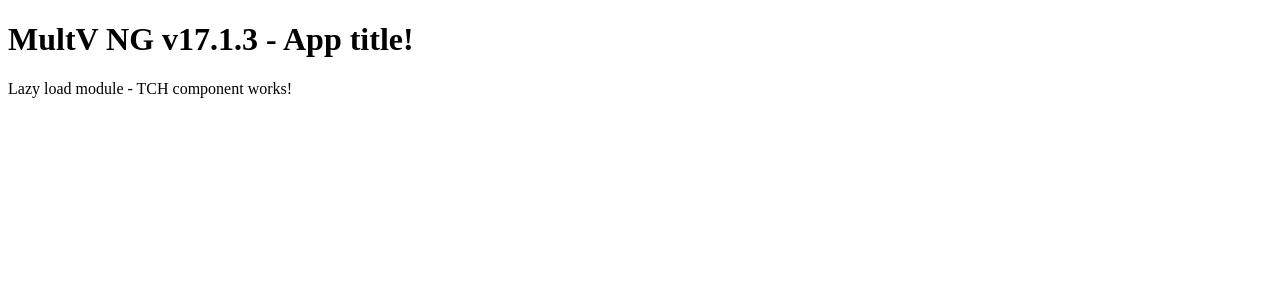
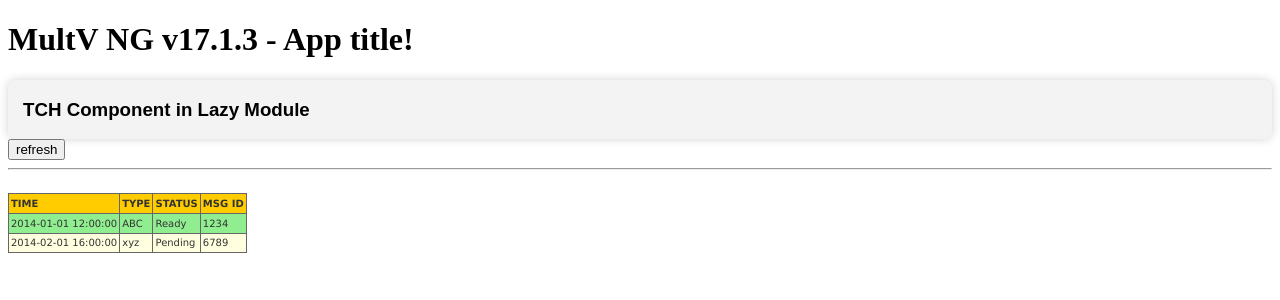
Before and after one commit to simonyuen1999/multv, an Angular app: page /lazy in a window 1280 px wide. Shown: the top 300 px of the page. Built offline with nearby package versions, Linux system fonts and the light colour scheme.

Commit message:
Change TCH from simple Template to become a self-contain Model, Service, and complex Template standalone component

```diff
--- a/src/app/modules/lazy/lazy.module.ts
+++ b/src/app/modules/lazy/lazy.module.ts
@@ -5,7 +5,7 @@ import { LazyRoutingModule } from './lazy-routing.module';
 @NgModule({
   imports: [
     CommonModule,
-    LazyRoutingModule
+    LazyRoutingModule,
   ]
 })
 export class LazyModule { }
--- /dev/null
+++ b/src/app/modules/lazy/tch/TCH.ts
@@ -0,0 +1,6 @@
+export interface TCH {
+    TIME: string,
+    TYPE: string,
+    STATUS: string,
+    MSG_ID: number
+}
--- /dev/null
+++ b/src/app/modules/lazy/tch/tch.component.html
@@ -0,0 +1,20 @@
+<div class="page-container">
+    <div class="action-bar">
+        <h3 class="action-bar-text">{{ title }}</h3>
+    </div>
+    <button class="refresh-button" (click)="onClick()">refresh</button>
+    <hr>
+    <div class="top-container">
+        <table class='gridtable'>
+            <tbody>
+                <tr><th>TIME</th><th>TYPE</th><th>STATUS</th><th>MSG ID</th></tr>
+                <tr *ngFor="let row of data">
+                    <td nowrap>{{row.TIME}}</td>
+                    <td>{{row.TYPE}}</td>
+                    <td>{{row.STATUS}}</td>
+                    <td>{{row.MSG_ID}}</td>
+                </tr>
+            </tbody>
+        </table>
+    </div>
+</div>
--- /dev/null
+++ b/src/app/modules/lazy/tch/tch.component.scss
@@ -0,0 +1,106 @@
+
+.page-container{
+
+}
+.action-bar{
+    // height: 30px;
+    width: 100%;
+    display: flex;
+    background-color: #f3f3f3!important;
+    border-radius: 8px;
+    box-shadow: 0 0 10px rgb(35 35 35 / 20%);
+    font-family: Arial, Helvetica, sans-serif;
+    align-self: flex-start;
+
+    h3{
+        padding-left: 15px;
+    }
+    p{
+        font-size: smaller;
+        padding-left: 30px;
+        align-self: center;
+
+    }
+
+    .refresh-button{
+
+        //width: 30px !important;
+        //height: 20px !important;
+        align-self: center;
+        display: flex;
+        overflow:none;
+
+        .refresh-icon.mat-icon {
+            font-size: 19px;
+            display: flex;
+            justify-content: center;
+            align-items: center;
+        }
+    }
+}
+header {
+    /* display: flex; */
+    justify-content: space-between;
+    align-items: center;
+    margin-bottom: 10px;
+}
+
+.top-container{
+    height: 60px;   // Impact the row height
+    width: 100%;
+    display: flex;
+    padding-top: 15px;
+}
+
+table.gridtable {
+    font-family: verdana,arial,sans-serif;
+    font-size:10px;
+    color:#333333;
+    border-width: 1px;
+    border-color: #666666;
+    border-collapse: collapse;
+}
+table.gridtable th {
+    border-width: 1px;
+    padding: 2px;
+    border-style: solid;
+    border-color: #666666;
+    background-color: #FFCC00;
+    text-align: left;
+}
+table.gridtable td {
+    overflow:hidden;word-wrap:break-word;
+    border-width: 1px;
+    padding: 2px;
+    border-style: solid;
+    border-color: #666666;
+    background-color: #ffffff;
+}
+tr:nth-child(odd) td {
+    background: lightyellow;
+}
+tr:nth-child(even) td {
+    background: lightgreen;
+}
+tr.yellow th {
+    background: yellow;
+}
+tr.green th {
+    background: lightgreen;
+}
+tr.yellow td {
+    background: lightyellow;
+}
+tr.green td {
+    background: PaleGreen;
+}
+tr.red td {
+    background: orange;
+}
+tr.grey td {
+    background: lightgrey;
+}
+input.better {
+    font-family: verdana,arial,sans-serif;
+    font-size:10px;
+}
--- a/src/app/modules/lazy/tch/tch.component.ts
+++ b/src/app/modules/lazy/tch/tch.component.ts
@@ -1,16 +1,28 @@
 import { Component } from '@angular/core';
+import { CommonModule } from '@angular/common';
+
+import { TCH } from './TCH';
+import { TchmsgService } from './tchmsg.service';
 
 @Component({
   selector: 'app-tch',
   standalone: true,
-  imports: [],
-  template: `
-    <p>
-      Lazy load module - TCH component works!
-    </p>
-  `,
-  styles: ``
+  imports: [ CommonModule ],
+  templateUrl: './tch.component.html',
+  styleUrls: ['./tch.component.scss']
 })
 export class TchComponent {
+  title = 'TCH Component in Lazy Module';
 
+  data: TCH[] = [];
+
+  constructor(private tchmsgService: TchmsgService) {
+    console.log('TCH constructor');
+    this.data = this.tchmsgService.getTCH();
+  }
+
+  onClick() {
+    console.log('Button clicked');
+    this.data = this.tchmsgService.getTCH();
+  }
 }
--- /dev/null
+++ b/src/app/modules/lazy/tch/tchmsg.service.ts
@@ -0,0 +1,28 @@
+import { Injectable } from '@angular/core';
+import { TCH } from './TCH';
+
+@Injectable({
+  providedIn: 'root'
+})
+export class TchmsgService {
+
+  constructor() { }
+
+  getTCH(): TCH[] {
+    // Add a return statement here
+    return [
+      {
+        TIME: "2014-01-01 12:00:00",
+        TYPE: "ABC",
+        STATUS: "Ready",
+        MSG_ID: 1234
+      },
+      {
+        TIME: "2014-02-01 16:00:00",
+        TYPE: "xyz",
+        STATUS: "Pending",
+        MSG_ID: 6789
+      }
+    ];
+  }
+}
```
Also changed, not shown: 2 other files (tests, documents, lock files or other folders).
